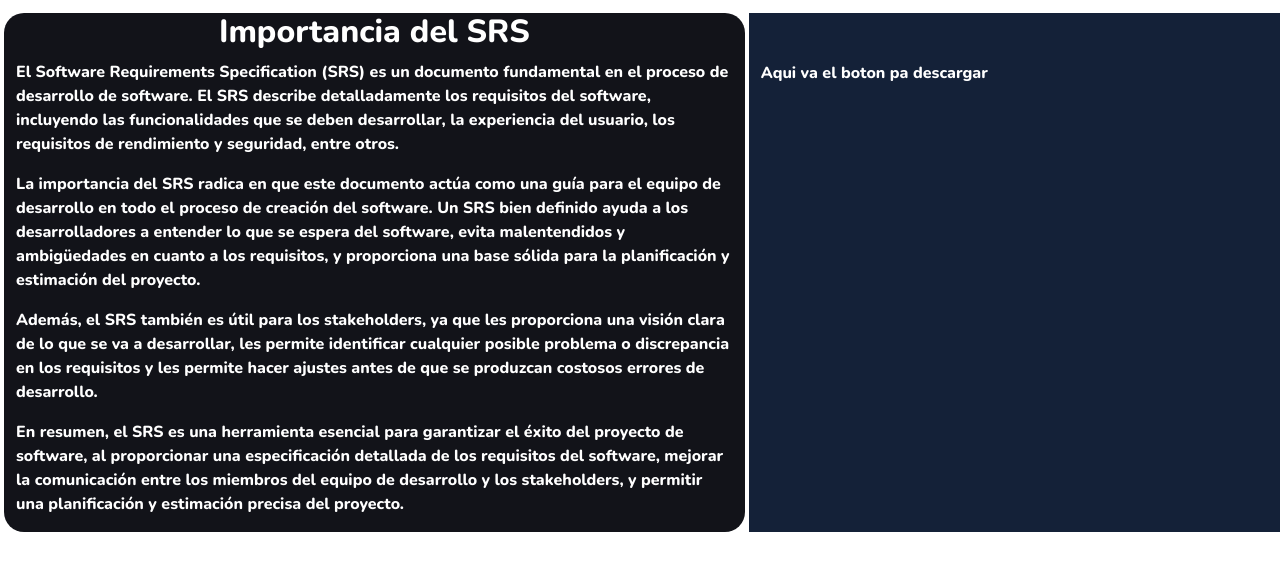
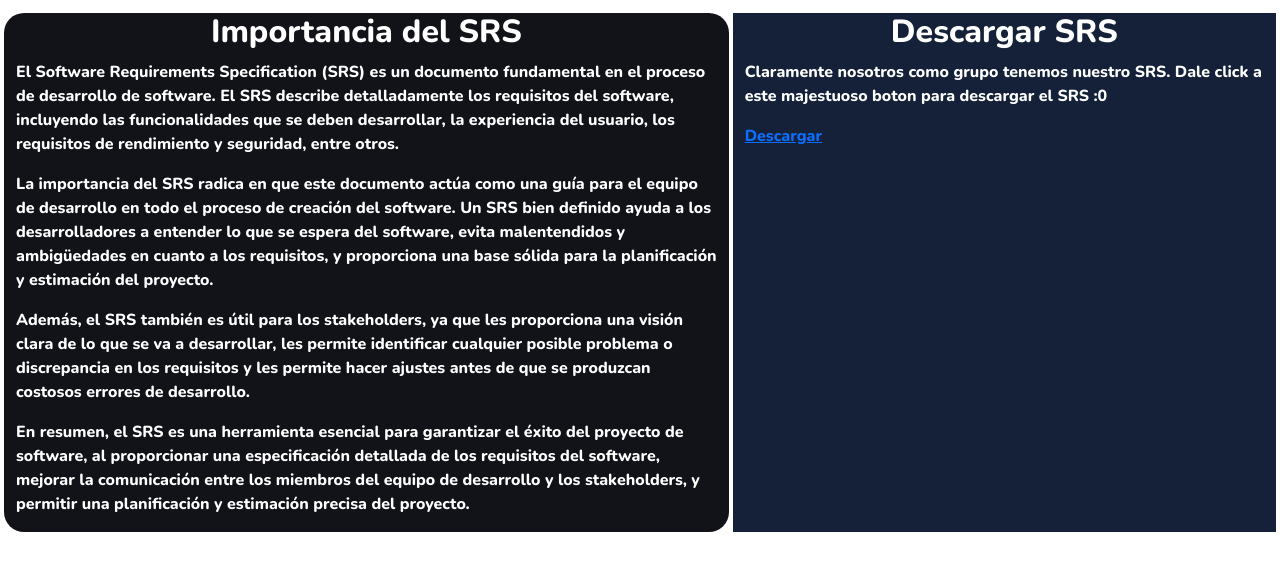
Before and after one commit to CarsOk/tienda_ropa, a plain HTML site: page docs/index.html in a window 1280 px wide. Shown: the part 116-686 px from the top of the page. Drawn offline with nearby package versions, Linux system fonts and the light colour scheme.

Commit message:
Agregue el boton para descargar el SRS

```diff
--- a/docs/index.html
+++ b/docs/index.html
@@ -54,7 +54,14 @@
                 En resumen, el SRS es una herramienta esencial para garantizar el éxito del proyecto de software, al proporcionar una especificación detallada de los requisitos del software, mejorar la comunicación entre los miembros del equipo de desarrollo y los stakeholders, y permitir una planificación y estimación precisa del proyecto.
             </p>
         </article>
-        <section class="col-5 bg-blue-king"><br><br>Aqui va el boton pa descargar<br><br><br></section>
+        <section class="col-5 bg-blue-king me-3">
+            <h2 class="text-center">Descargar SRS</h2>
+            <p>
+                Claramente nosotros como grupo tenemos nuestro SRS.
+                Dale click a este majestuoso boton para descargar el SRS :0
+            </p>
+            <a href="https://www.mediafire.com/file/9q23ahvj33nc322/Proyecto_SRS.docx/file" download="UwU.docx" class="button2 fourth">Descargar</a>
+        </section>
     </Main>
 </body>
 </html>
```
